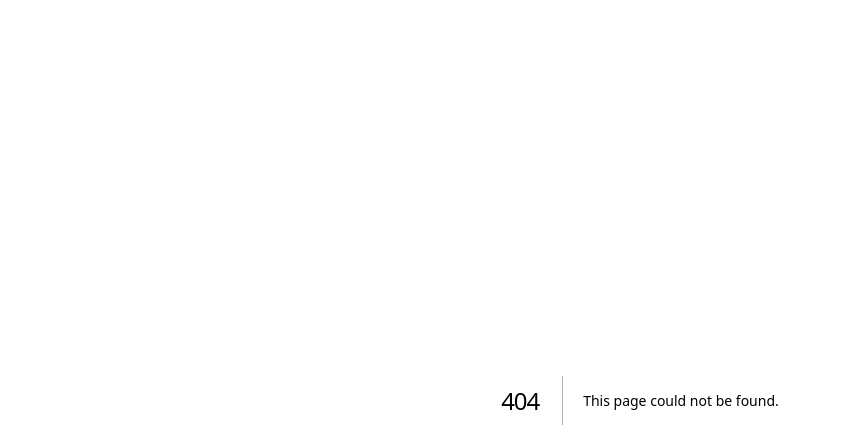
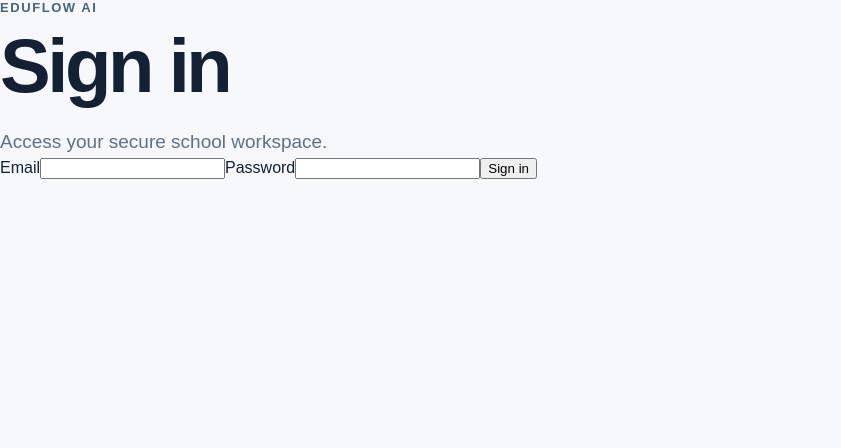
Before and after one commit to MrOmerMohammed/eduflow-ai, a Next.js app: page /auth/login in a window 1280 px wide. Before the commit this address had no page. Shown: the top 448 px of the page, without its empty margins (0-841 px from the left). Built offline with nearby package versions, Linux system fonts and the light colour scheme; no server answers.

Commit message:
feat(v1): add secure login screen

```diff
--- /dev/null
+++ b/src/app/auth/login/page.tsx
@@ -0,0 +1,44 @@
+"use client";
+
+import { FormEvent, useState } from "react";
+import { useRouter } from "next/navigation";
+import { createClient } from "@/lib/supabase/client";
+
+export default function LoginPage() {
+  const router = useRouter();
+  const supabase = createClient();
+  const [email, setEmail] = useState("");
+  const [password, setPassword] = useState("");
+  const [error, setError] = useState<string | null>(null);
+  const [loading, setLoading] = useState(false);
+
+  async function onSubmit(event: FormEvent<HTMLFormElement>) {
+    event.preventDefault();
+    setLoading(true);
+    setError(null);
+    const { error: signInError } = await supabase.auth.signInWithPassword({ email, password });
+    if (signInError) {
+      setError(signInError.message);
+      setLoading(false);
+      return;
+    }
+    router.replace("/");
+    router.refresh();
+  }
+
+  return (
+    <main className="auth-shell">
+      <section className="auth-card">
+        <p className="eyebrow">EduFlow AI</p>
+        <h1>Sign in</h1>
+        <p className="lead">Access your secure school workspace.</p>
+        <form onSubmit={onSubmit} className="auth-form">
+          <label>Email<input type="email" value={email} onChange={(e) => setEmail(e.target.value)} required autoComplete="email" /></label>
+          <label>Password<input type="password" value={password} onChange={(e) => setPassword(e.target.value)} required autoComplete="current-password" /></label>
+          {error && <p className="error" role="alert">{error}</p>}
+          <button type="submit" disabled={loading}>{loading ? "Signing in…" : "Sign in"}</button>
+        </form>
+      </section>
+    </main>
+  );
+}
```
